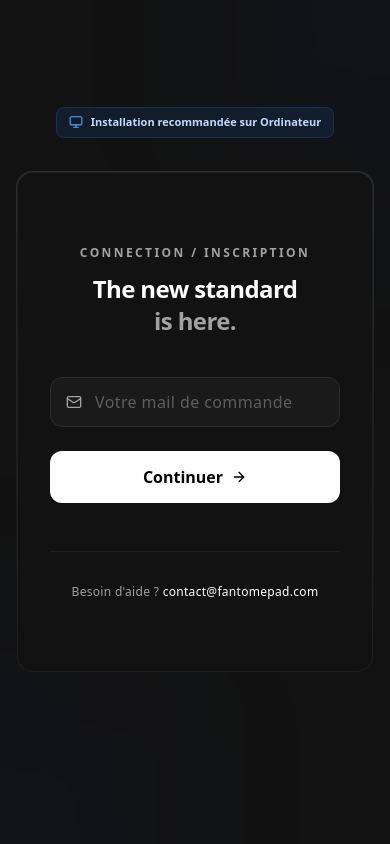
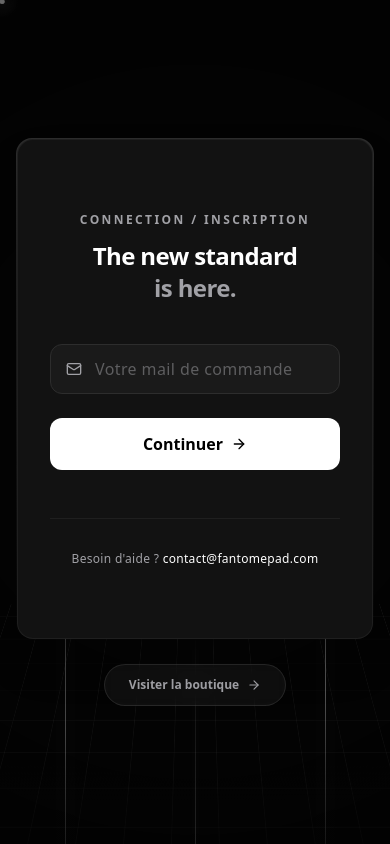
Before and after one commit to romeohc/FantomePad, a Next.js app in the folder web/: page / in a window 390 px wide. Built offline with nearby package versions, Linux system fonts and the light colour scheme; no server answers.

Commit message:
auth fenetre modernisée

```diff
--- a/web/src/app/page.tsx
+++ b/web/src/app/page.tsx
@@ -24,6 +24,14 @@ export default function Home() {
   const [step, setStep] = useState<"email" | "otp">("email");
   const [error, setError] = useState<string | null>(null);
   const [message, setMessage] = useState<string | null>(null);
+  const [isMobile, setIsMobile] = useState(false);
+
+  useEffect(() => {
+    const checkMobile = () => setIsMobile(window.innerWidth < 768);
+    checkMobile();
+    window.addEventListener('resize', checkMobile);
+    return () => window.removeEventListener('resize', checkMobile);
+  }, []);
 
   // Memoize the supabase client to prevent recreation on every render
   const supabase = useMemo(() => createClient(), []);
@@ -157,12 +165,87 @@ export default function Home() {
   }
 
   // Auth & Onboarding View (Centered Card)
+  // Auth & Onboarding View (Centered Card)
   return (
-    <main className="flex min-h-screen items-center justify-center p-4 bg-brand-bg select-none">
-      <div className="absolute inset-0 z-0 overflow-hidden pointer-events-none">
-        <div className="absolute -top-1/4 -right-1/4 w-1/2 h-1/2 bg-brand-blue/5 blur-[120px] rounded-full" />
-        <div className="absolute -bottom-1/4 -left-1/4 w-1/2 h-1/2 bg-brand-blue/5 blur-[120px] rounded-full" />
-      </div>
+    <main className="flex min-h-screen items-center justify-center p-4 bg-[#050505] select-none relative overflow-hidden">
+      {!session && (
+        <div className="absolute inset-0 z-0">
+          {/* Base Dark Layer */}
+          <div className="absolute inset-0 bg-[#050505]" />
+
+          {/* 3D Perspective Grid - Pure CSS for stability */}
+          <div className="absolute inset-0 overflow-hidden pointer-events-none" style={{ perspective: '800px' }}>
+            <div className="absolute bottom-[-200px] left-[-50%] w-[200%] h-[700px] opacity-40"
+              style={{
+                transform: 'rotateX(65deg)',
+                transformOrigin: 'center bottom'
+              }}>
+              <motion.div
+                animate={{ backgroundPosition: ['0px 0px', '0px 60px'] }}
+                transition={{ duration: 1.5, repeat: Infinity, ease: "linear" }}
+                className="w-full h-full bg-[linear-gradient(to_right,#ffffff26_1px,transparent_1px),linear-gradient(to_bottom,#ffffff26_1px,transparent_1px)]"
+                style={{ backgroundSize: '60px 60px' }}
+              />
+              <div className="absolute inset-0 bg-gradient-to-t from-[#050505] via-transparent to-transparent pointer-events-none" />
+            </div>
+          </div>
+
+          {/* Glowing Neural Data Particles - Laser Focused */}
+          <div className="absolute inset-0 pointer-events-none">
+            {[...Array(isMobile ? 12 : 25)].map((_, i) => (
+              <motion.div
+                key={i}
+                initial={{
+                  x: Math.random() * 100 + "%",
+                  y: "110%",
+                }}
+                animate={{
+                  y: ["110%", "-10%"],
+                  opacity: [0, 0.9, 0],
+                  scale: [1, 2, 1]
+                }}
+                transition={{
+                  duration: Math.random() * 4 + 2,
+                  repeat: Infinity,
+                  ease: "easeOut",
+                  delay: Math.random() * 5
+                }}
+                className="absolute w-[2px] h-[2px] bg-white rounded-full shadow-[0_0_10px_#fff,0_0_20px_rgba(255,255,255,0.6)]"
+              />
+            ))}
+          </div>
+
+          {/* High-Impact Energy Beams - Monochromatic Cyber */}
+          <div className="absolute inset-0 flex justify-around pointer-events-none">
+            {[...Array(isMobile ? 3 : 6)].map((_, i) => (
+              <motion.div
+                key={i}
+                animate={{
+                  y: ['-100%', '200%'],
+                  opacity: [0, 0.6, 0]
+                }}
+                transition={{
+                  duration: Math.random() * 2 + 1,
+                  repeat: Infinity,
+                  ease: "linear",
+                  delay: Math.random() * 5
+                }}
+                className="w-[1px] h-[500px] bg-gradient-to-b from-transparent via-white to-transparent shadow-[0_0_20px_rgba(255,255,255,0.4)]"
+              />
+            ))}
+          </div>
+
+          {/* Vignette Overlay for Depth */}
+          <div className="absolute inset-0 bg-[radial-gradient(circle_at_center,transparent_30%,rgba(0,0,0,0.6)_100%)] pointer-events-none" />
+        </div>
+      )}
+
+      {session && (
+        <div className="absolute inset-0 z-0 overflow-hidden pointer-events-none">
+          <div className="absolute -top-1/4 -right-1/4 w-1/2 h-1/2 bg-brand-blue/5 blur-[120px] rounded-full" />
+          <div className="absolute -bottom-1/4 -left-1/4 w-1/2 h-1/2 bg-brand-blue/5 blur-[120px] rounded-full" />
+        </div>
+      )}
 
       <motion.div
         initial={{ opacity: 0, y: 20 }}
@@ -178,17 +261,9 @@ export default function Home() {
             onComplete={() => fetchLicense(session.user.email || "")}
           />
         ) : (
-          <div className="relative">
-            {/* Mobile/Tablet Recommendation Alert - Positioned above the card */}
-            <div className="lg:hidden flex justify-center mb-6 absolute -top-16 left-0 right-0 z-20">
-              <div className="flex items-center gap-2 px-3 py-1.5 bg-blue-500/10 border border-blue-500/20 rounded-lg animate-fade-in-down backdrop-blur-sm">
-                <Monitor className="h-3.5 w-3.5 text-blue-400" />
-                <span className="text-[11px] font-bold text-blue-200">Installation recommandée sur Ordinateur</span>
-              </div>
-            </div>
-
+          <div className="relative space-y-6">
             <div className="p-[1px] rounded-2xl bg-gradient-to-b from-brand-border to-transparent">
-              <div className="bg-brand-bg rounded-2xl p-8 md:p-12 border border-brand-border/50 min-h-[500px] flex flex-col justify-center relative z-10">
+              <div className="bg-brand-bg rounded-2xl p-8 md:p-12 border border-brand-border/50 min-h-[500px] flex flex-col justify-center relative z-10 shadow-2xl">
                 {/* Login Form State */}
                 <header className="text-center mb-10">
                   <motion.span
@@ -294,6 +369,23 @@ export default function Home() {
                 </footer>
               </div>
             </div>
+            {/* Shop Button below Auth Card */}
+            <motion.div
+              initial={{ opacity: 0 }}
+              animate={{ opacity: 1 }}
+              transition={{ delay: 1 }}
+              className="flex justify-center"
+            >
+              <a
+                href="https://fantomepad.com"
+                target="_blank"
+                rel="noopener noreferrer"
+                className="group flex items-center gap-2 px-6 py-3 rounded-full bg-white/5 border border-white/10 hover:bg-white/10 hover:border-white/30 transition-all duration-300 backdrop-blur-sm"
+              >
+                <span className="text-xs font-bold text-brand-gray group-hover:text-white transition-colors">Visiter la boutique</span>
+                <ArrowRight className="h-3.5 w-3.5 text-brand-gray group-hover:text-white group-hover:translate-x-1 transition-all" />
+              </a>
+            </motion.div>
           </div>
         )}
       </motion.div>
```
